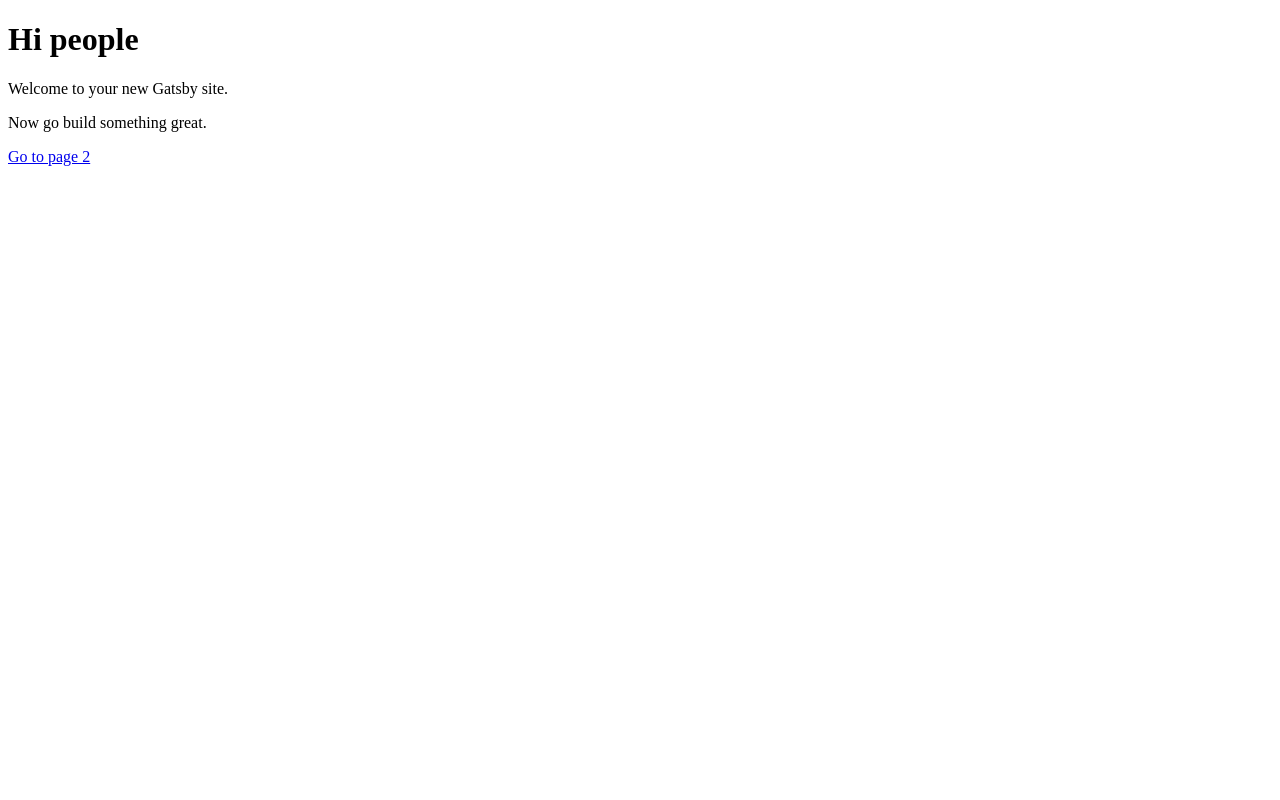
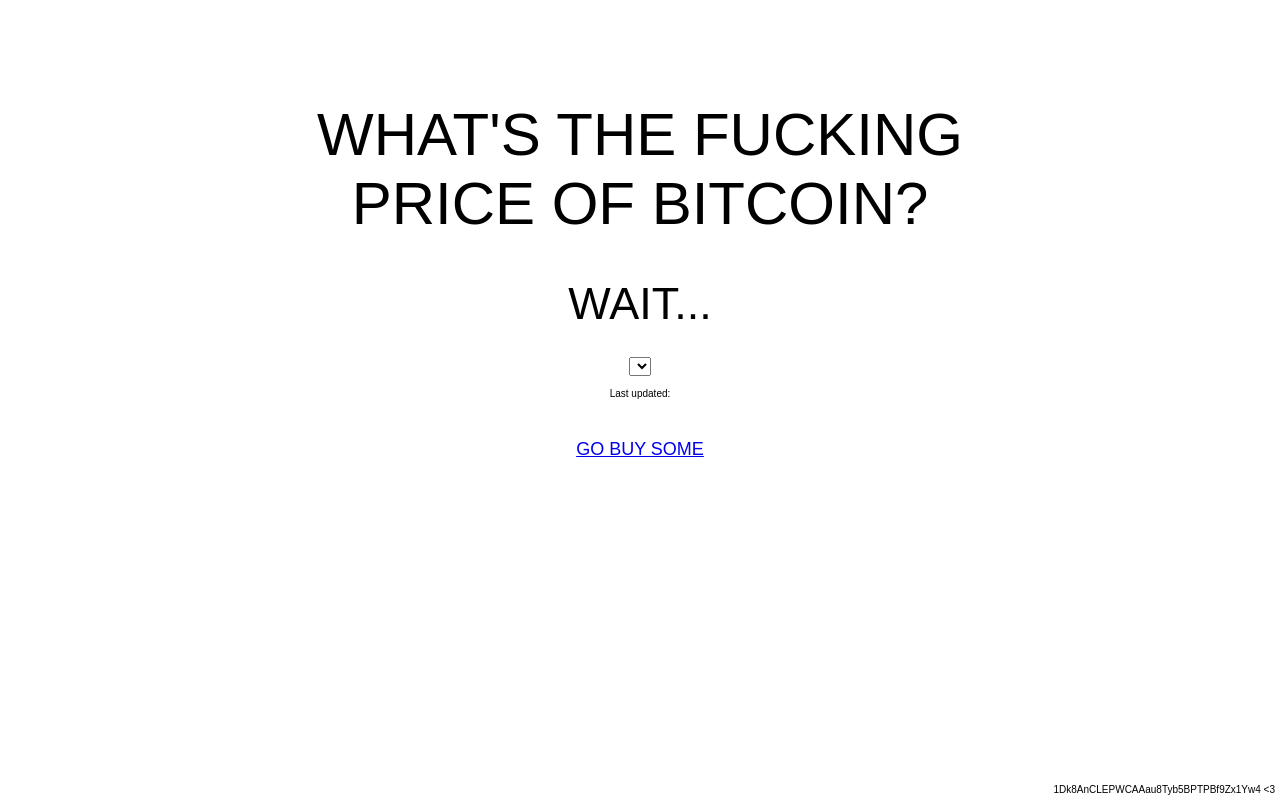
Before and after one commit to irubnich/hmiafb, a Gatsby site: page / in a window 1280 px wide. Built offline with nearby package versions, Linux system fonts and the light colour scheme; Gatsby itself is replaced by a stand-in of ours.

Commit message:
Initial content

```diff
--- a/gatsby-config.js
+++ b/gatsby-config.js
@@ -1,6 +1,14 @@
 module.exports = {
   siteMetadata: {
-    title: `Gatsby Default Starter`,
+    title: `HOW MUCH IS A FUCKING BITCOIN?`,
   },
-  plugins: [`gatsby-plugin-react-helmet`],
+  plugins: [
+    `gatsby-plugin-react-helmet`,
+    {
+      resolve: `gatsby-plugin-google-analytics`,
+      options: {
+        trackingId: "UA-33836016-2",
+      },
+    },
+  ],
 }
--- a/package.json
+++ b/package.json
@@ -6,6 +6,7 @@
   "dependencies": {
     "gatsby": "^1.9.141",
     "gatsby-link": "^1.6.32",
+    "gatsby-plugin-google-analytics": "^1.0.14",
     "gatsby-plugin-react-helmet": "^1.0.8"
   },
   "keywords": [
--- /dev/null
+++ b/src/pages/index.css
@@ -0,0 +1,42 @@
+body {
+	margin-top: 100px;
+	font-family: sans-serif;
+	text-align: center;
+	font-size: 45px;
+}
+
+div#whatis {
+	font-size: 60px;
+}
+
+div#price {
+	margin-top: 40px;
+}
+
+div#buy {
+	margin-top: 40px;
+	font-size: 18px;
+}
+
+div#donate {
+	position: absolute;
+	right: 5px;
+	bottom: 5px;
+	font-size: 10px;
+}
+
+div#last-updated {
+	margin-top: 6px;
+	font-size: 10px;
+}
+
+.customSelect {
+    background: #fff url(<%= asset_path 'select-triangle.png' %>) right center no-repeat;
+    border:1px solid #ccc;
+    -moz-border-radius: 2px;
+    -webkit-border-radius: 2px;
+    border-radius: 2px 2px;
+    text-align: left;
+    width: 120px;
+    padding: 2px 4px;
+}
--- a/src/pages/index.js
+++ b/src/pages/index.js
@@ -1,12 +1,26 @@
 import React from 'react'
 import Link from 'gatsby-link'
 
+import './index.css'
+
 const IndexPage = () => (
   <div>
-    <h1>Hi people</h1>
-    <p>Welcome to your new Gatsby site.</p>
-    <p>Now go build something great.</p>
-    <Link to="/page-2/">Go to page 2</Link>
+    <div id="whatis">WHAT'S THE FUCKING<br />PRICE OF BITCOIN?</div>
+    <div id="price">
+      <span id="expletive">WAIT...</span>
+      <br />
+      <select></select>
+      <span id="the-price"></span>
+    </div>
+    <div id="last-updated">Last updated: <span></span></div>
+
+    <div id="buy">
+      <a href="https://www.coinbase.com/join/irubnich">GO BUY SOME</a>
+    </div>
+
+    <div id="donate">
+      1Dk8AnCLEPWCAAau8Tyb5BPTPBf9Zx1Yw4 &lt;3
+    </div>
   </div>
 )
 
```
Also changed, not shown: 1 other file.
